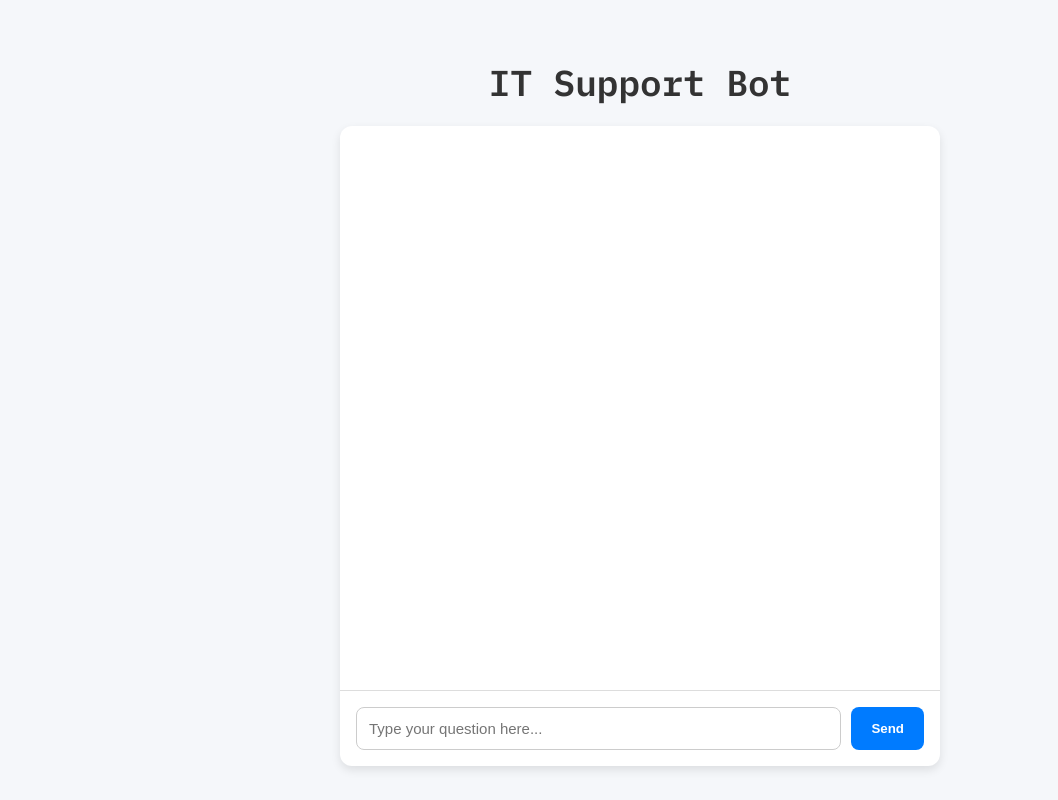
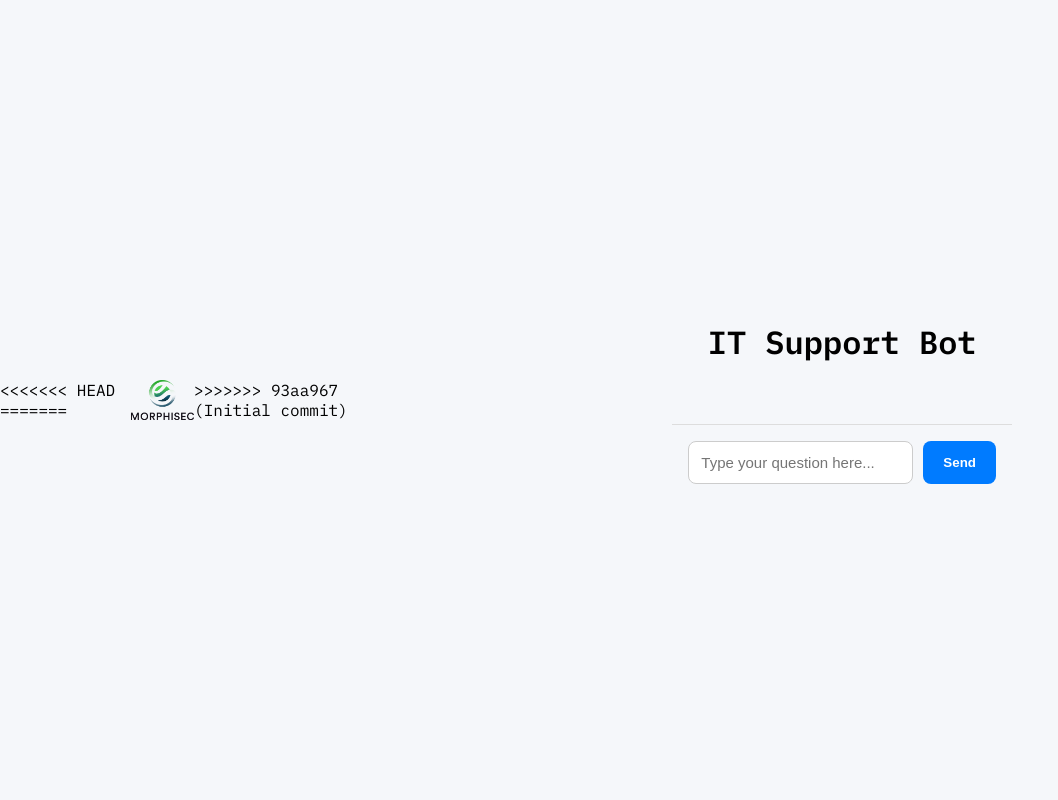
Before and after one commit to lihizin/ai-it-chatbot, a Python web app: template templates/index.html in a window 1280 px wide. Shown: the whole page, without its empty margins (0-1058 px from the left). Run offline with Jinja, Linux system fonts and the light colour scheme; the template is opened without the code that fills it, so the values that code supplies are empty.

Commit message:
Initial commit

```diff
--- a/faq.py
+++ b/faq.py
@@ -5,8 +5,13 @@ FAQ: dict[str,str] = {"reset password": "To reset your Microsoft 365 password,go
                       "vpn connection":"To connect to GlobalProtect VPN, install the app from:'https://morphisec0.sharepoint.com/Shared%20Documents/Forms/AllItems.aspx?id=%2FShared%20Documents%2FGlobal%20Protect&viewid=56e026ca%2D10a2%2D4632%2Db398%2D0d296aaf861d' and make sure to use the server address 'mphc,gpcloudservice.com'.",
                       "shared mailbox":"To add or remove a shared mailbox, go to Outlook > File > Account Settings > More Settings > Advanced.",
                       "license renewal":"If you're seeing a license expired message, please fill in this request for a renewal form - 'https://forms.office.com/Pages/ResponsePage.aspx?id=PV2c5tBj5UOWMR6gh8djtBTCBdVkwI5BixKFT4TpTv1UOE5SUUI2TERLSENGMlVIWktNVTY3NkRZRi4u&fswReload=1&fswNavStart=1745495549931'.",
+<<<<<<< HEAD
                       "new license":"Fill in the Software Request Application: 'https://forms.office.com/Pages/ResponsePage.aspx?id=PV2c5tBj5UOWMR6gh8djtBTCBdVkwI5BixKFT4TpTv1UOE5SUUI2TERLSENGMlVIWktNVTY3NkRZRi4u'. "
 
+=======
+                      "new license":"Fill in the Software Request Application: 'https://forms.office.com/Pages/ResponsePage.aspx?id=PV2c5tBj5UOWMR6gh8djtBTCBdVkwI5BixKFT4TpTv1UOE5SUUI2TERLSENGMlVIWktNVTY3NkRZRi4u'. ",
+                      "new ticket":"To submit a new ticket please send an email to 'it_support@morphisec.com or use this link - 'https://morphisec0.sharepoint.com/HelpDeskKnowledge/Lists/Issue%20tracker/AllItems.aspx?viewid=e660eec6%2Dfd55%2D4ea9%2Da034%2Dc35f04c45af4'"
+>>>>>>> 93aa967 (Initial commit)
 }
 
 # The function is checking if there's a match between the user's input to the dictionary (FAQ)
--- a/requirements.txt
+++ b/requirements.txt
@@ -1,5 +1,11 @@
+<<<<<<< HEAD
 openai
 python-dotenv
 gunicorn
 Flask
 requests
+=======
+flask
+openai
+python-dotenv
+>>>>>>> 93aa967 (Initial commit)
--- a/static/style.css
+++ b/static/style.css
@@ -16,6 +16,22 @@ body {
   width: 100%;
 }
 
+<<<<<<< HEAD
+=======
+.header {
+  display: flex;
+  align-items: center;
+  justify-content: center;
+  gap: 10px;
+  margin-top: 20px;
+}
+
+.logo {
+  height: 40px; /* Size of the logo */
+  float: right;
+}
+
+>>>>>>> 93aa967 (Initial commit)
 .title {
   text-align: center;
   font-size: 36px;
@@ -25,6 +41,10 @@ body {
   font-family: 'IBM Plex Mono', monospace;
 }
 
+<<<<<<< HEAD
+=======
+
+>>>>>>> 93aa967 (Initial commit)
 .chat-container {
   background: #ffffff;
   border-radius: 12px;
--- a/templates/index.html
+++ b/templates/index.html
@@ -3,7 +3,14 @@
 <head>
   <meta charset="UTF-8" />
   <meta name="viewport" content="width=device-width, initial-scale=1.0" />
+<<<<<<< HEAD
   <title>AI IT Support Bot</title>
+=======
+ <div class="header">
+    <title>AI IT Support Bot</title>
+    <img src="{{ url_for('static', filename='morphisec.png') }}" alt="logo" class="logo" />
+ </div>
+>>>>>>> 93aa967 (Initial commit)
   <link rel="stylesheet" href="{{ url_for('static', filename='style.css') }}">
   <link rel="preconnect" href="https://fonts.googleapis.com">
   <link rel="preconnect" href="https://fonts.gstatic.com" crossorigin>
```
Also changed, not shown: app.py (+8 -0 lines), static/morphisec.png (added), 3 other files.
